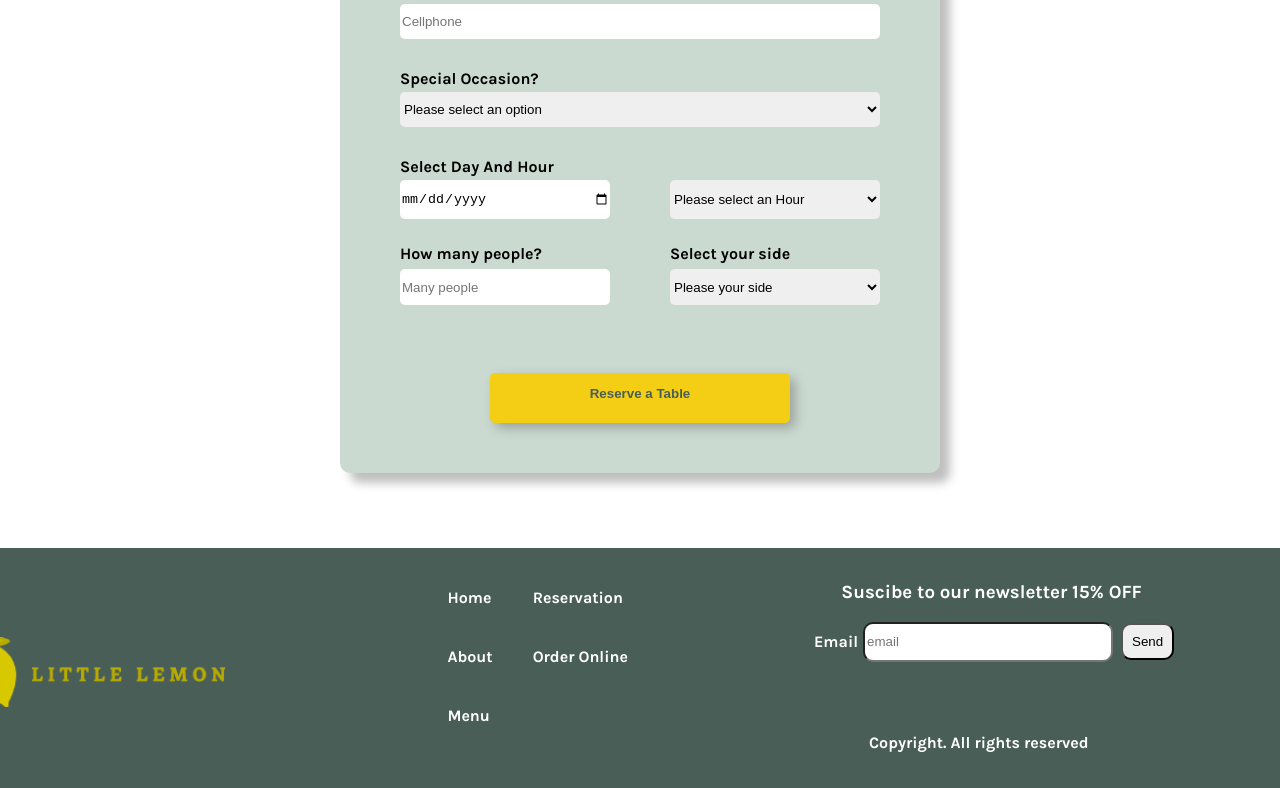
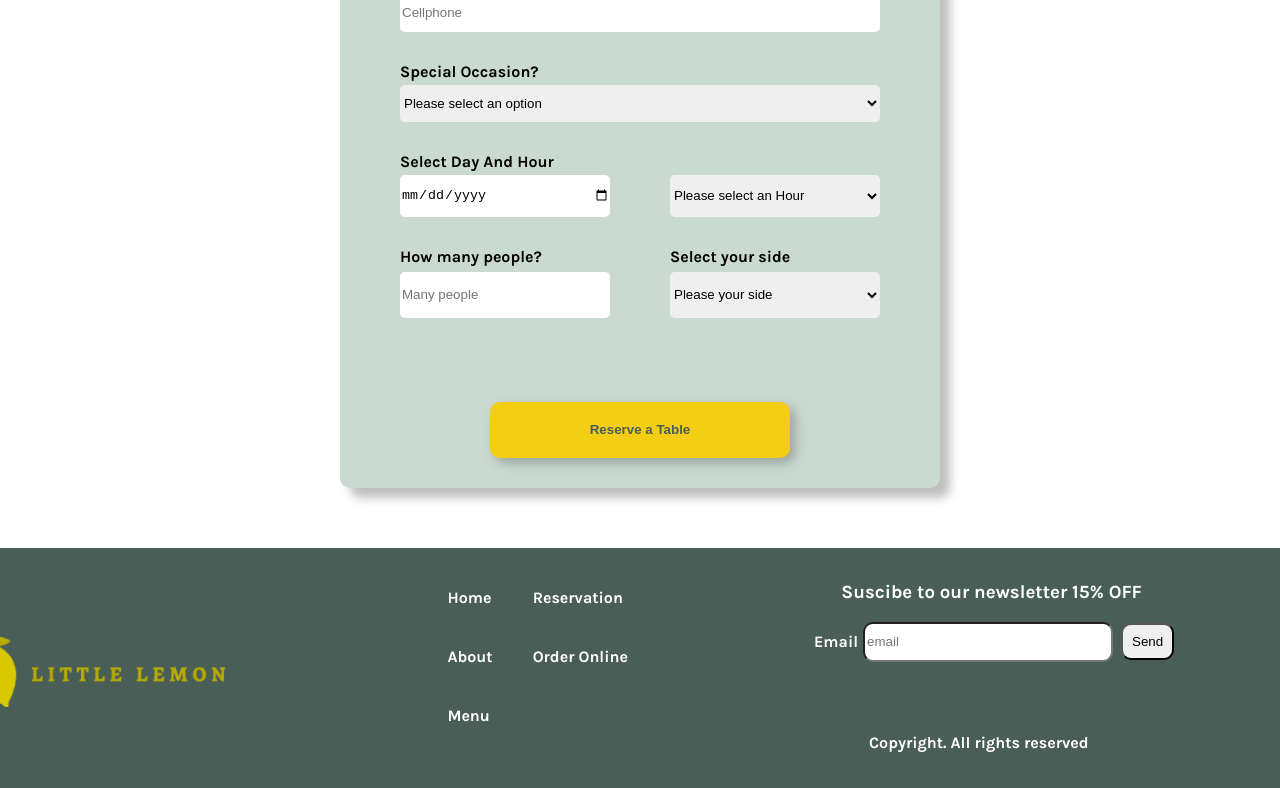
Before and after one commit to FabianMardones/capstone-project-react, a React (Create React App) app: page / in a window 1280 px wide. Shown: the part 632-1420 px from the top of the page. Built offline with nearby package versions, Linux system fonts and the light colour scheme; a web font is replaced by a local one.

Commit message:
New update

```diff
--- a/src/App.css
+++ b/src/App.css
@@ -637,11 +637,17 @@ footer {
 .formContainer{
   display: flex;
   flex-direction: column;
-  height: 70rem;
+  height: 80%;
   width: 60rem;
   background-color: #cbdad1;
   border-radius: 10px;
   box-shadow: 10px 10px 10px rgba(0, 0, 0, 0.25);
+}
+
+@media (min-width:780px) {
+  .formContainer{
+    height: 90%;
+  }
 }
 
 .labelForm{
@@ -690,7 +696,7 @@ footer {
 .inputFinalForm{
   margin-top:1%;
   display: flex;
-  height: 30%;
+  height: 35%;
   justify-content: center;
 }
 
@@ -720,12 +726,8 @@ footer {
 }
 
 .btnForm{
-  margin-bottom: 5rem;
-  padding: 1rem;
-  width: 80%;
-  margin-left: 10%;
-  height: 7%;
-  border-radius: 5px;
+  margin-bottom: 3rem;
+  padding: 2rem;
   background-color: #F4CE14;
   color: #495E57;
   font-weight: 700;
@@ -734,7 +736,7 @@ footer {
   .btnForm{
     height: 7rem;
     text-align: center;
-    width: 100%;
+    width: 5rem;
   }
 }
 
@@ -817,3 +819,22 @@ footer {
     padding-bottom: 1rem;
   }
 }
+
+.error{
+  display: block;
+  align-items: center;
+  width: 80%;
+  margin-left: 10%;
+  height: 2rem;
+
+}
+
+.error > p{
+  background-color: red;
+  margin-bottom: -7rem;
+  text-align: center;
+  border-radius: 3px;
+  padding: 0.1rem;
+  color: #EDEFEE;
+  font-size: 900;
+}
--- a/src/App.js
+++ b/src/App.js
@@ -10,7 +10,7 @@ import { useState } from 'react';
 
 
 function App() {
-  const [ cliente, setCliente ] = useState([])
+  const [ customer, setCustomer ] = useState([])
   return (
     <>
     <div className="App">
@@ -21,8 +21,8 @@ function App() {
       {/* <Main/> */}
       <Hero2/>
       <Formulario
-      cliente={cliente}
-      setCliente={setCliente}/>
+      customer={customer}
+      setCustomer={setCustomer}/>
       {/* <Success/> */}
       <Footer/>
     </div>
--- a/src/components/Error.js
+++ b/src/components/Error.js
@@ -1,9 +1,9 @@
 import React from 'react'
 
-const Error = () => {
+const Error = ({children}) => {
   return (
-    <div>
-
+    <div className='error'>
+      <p>{children}</p>
     </div>
   )
 }
--- a/src/components/Formulario.js
+++ b/src/components/Formulario.js
@@ -1,7 +1,8 @@
 import React from 'react'
 import { useState } from 'react'
+import Error from './Error'
 
-const Formulario = ({cliente, setCliente}) => {
+const Formulario = ({customer, setCustomer}) => {
   const [ name, setName ] = useState('')
   const [ email, setEmail ] = useState('')
   const [ phone, setPhone ] = useState('')
@@ -22,7 +23,7 @@ const Formulario = ({cliente, setCliente}) => {
       setError(false)
 
 
-      const objCliente = {
+      const objCustomer = {
         name,
         email,
         phone,
@@ -33,7 +34,7 @@ const Formulario = ({cliente, setCliente}) => {
         side
       }
 
-      setCliente([...cliente, objCliente])
+      setCustomer([...customer, objCustomer])
 
       setName('')
       setEmail('')
@@ -53,6 +54,9 @@ const Formulario = ({cliente, setCliente}) => {
     </div>
     <form className='form' onSubmit={handleSubmit}>
       <div className='formContainer'>
+
+      {error && <Error>all fields are required</Error>}
+
             <label htmlFor='name'
                   className='labelForm'>Full Name</label>
             <input id="name"
--- a/src/components/Success.js
+++ b/src/components/Success.js
@@ -49,7 +49,7 @@ const Success = () => {
                 <h3>People: {''}
                     <span>2</span></h3>
             </div>
-            <h2>Your reservation information was sent to your email</h2>
+            <h2 className='finalMessage'>Your reservation information was sent to your email</h2>
             <input type='Submit'
                   className='btnMessage btnForm'
                   value='Finish'
```
